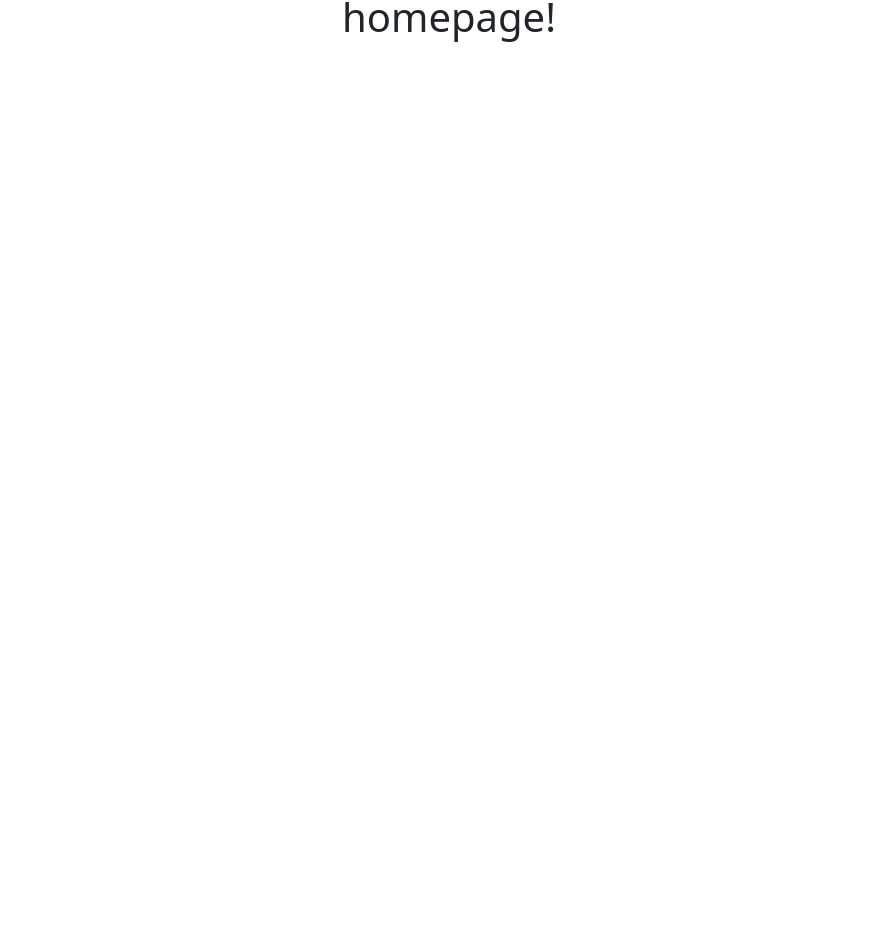
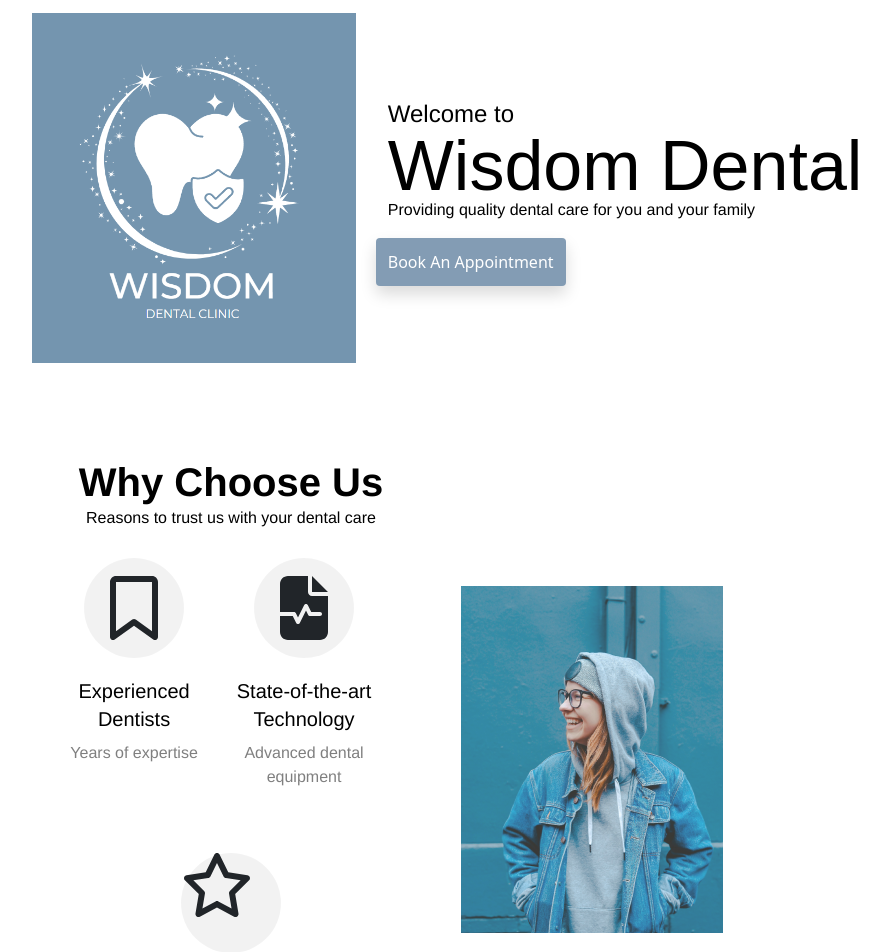
Before and after one commit to AlenaCucias/Wisdom-Dental, a React (Create React App) app in the folder wisdomdental/: page / in a window 1280 px wide. Shown: the part 119-1071 px from the top of the page, without its empty margins (191-1080 px from the left). Before the commit the page ends 800 px from the top, so only its background shows below. Built offline with nearby package versions, Linux system fonts and the light colour scheme.

Commit message:
home page front end complete - Madelyn

```diff
--- a/wisdomdental/package.json
+++ b/wisdomdental/package.json
@@ -3,6 +3,11 @@
   "version": "0.1.0",
   "private": true,
   "dependencies": {
+    "@fortawesome/fontawesome-svg-core": "^6.6.0",
+    "@fortawesome/free-brands-svg-icons": "^6.6.0",
+    "@fortawesome/free-regular-svg-icons": "^6.6.0",
+    "@fortawesome/free-solid-svg-icons": "^6.6.0",
+    "@fortawesome/react-fontawesome": "^0.2.2",
     "@reduxjs/toolkit": "^2.3.0",
     "@testing-library/jest-dom": "^5.17.0",
     "@testing-library/react": "^13.4.0",
--- a/wisdomdental/src/App.css
+++ b/wisdomdental/src/App.css
@@ -66,3 +66,211 @@
   color: white !important;
   background-color: #839cb4 !important;
 }
+.home-page {
+  display: flex;
+  flex-direction: column;
+  align-items: center;
+  width: 100%;
+  min-height: 100vh;
+  padding-top: 20px;
+}
+.home-page .text-wrapper {
+  color: #000000;
+  font-family: "Roboto-Medium", Helvetica;
+  font-size: 24px;
+  font-weight: 500;
+  letter-spacing: 0;
+  line-height: 48px;
+  margin-top: -1.00px;
+  position: relative;
+}
+.home-page .description {
+  color: #000000;
+  font-family: "Roboto-Regular", Helvetica;
+  font-size: 16px;
+  font-weight: 400;
+  letter-spacing: 0;
+  line-height: 24px;
+  position: relative;
+}
+.home-page .primary-wrapper {
+  all: unset;
+  align-items: flex-start;
+  border-radius: 8px;
+  box-shadow: 0px 4px 4px #00000040;
+  box-sizing: border-box;
+  display: inline-flex;
+  flex: 0 0 auto;
+  flex-direction: column;
+  gap: 12px;
+  overflow: hidden;
+  position: relative;
+}
+.home-page .primary {
+  align-items: center;
+  background-color: #839cb4;
+  border-radius: 8px;
+  display: inline-flex;
+  flex: 0 0 auto;
+  flex-direction: column;
+  justify-content: center;
+  padding: 12px;
+  position: relative;
+}
+.home-page .image-container {
+  align-items: center;
+  display: flex;
+  justify-content: center;
+  left: 0;
+  position: realtive;
+  top: 0;
+  width: 344px;
+}
+.home-page .screenshot {
+  height: 350px;
+  object-fit: cover;
+  position: relative;
+  width: 323.7px;
+}
+.home-page .div {
+  color: #000000;
+  font-family: "Sansation Light-Light", sans-serif;
+  font-size: 70px;
+  font-weight: 300;
+  letter-spacing: 0;
+  line-height: 48px;
+  position: relative;
+}
+.home-page .list {
+  align-items: center;
+  align-self: stretch;
+  background-color: #ffffff;
+  display: flex;
+  flex: 0 0 auto;
+  gap: 60px;
+  justify-content: center;
+  overflow: hidden;
+  width: 100%;
+
+}
+.home-page .title-3 {
+  align-self: stretch;
+  color: #000000;
+  font-family: "Roboto-Bold", Helvetica;
+  font-size: 40px;
+  font-weight: 700;
+  letter-spacing: 0;
+  line-height: 48px;
+  margin-top: -1.00px;
+  position: relative;
+}
+.home-page .list-2 {
+  align-items: center;
+  align-self: stretch;
+  display: flex;
+  flex: 0 0 auto;
+  flex-direction: column;
+  gap: 40px;
+  justify-content: center;
+  position: relative;
+  width: 100%;
+}
+.home-page .item {
+  align-items: center;
+  display: flex;
+  flex: 1;
+  flex-direction: column;
+  flex-grow: 0 0 auto;
+  gap: 20px;
+  justify-content: center;
+  padding: 12px 0px;
+  position: relative;
+}
+.home-page .frame-2 {
+  background-color: #0000000d;
+  border-radius: 50px;
+  height: 100px;
+  position: relative;
+  width: 100px;
+}
+.home-page .size-48 {
+  height: 64px !important;
+  left: 18px !important;
+  position: absolute !important;
+  top: 18px !important;
+  width: 64px !important;
+}
+.home-page .frame-3 {
+  align-items: flex-start;
+  align-self: stretch;
+  display: flex;
+  flex: 0 0 auto;
+  flex-direction: column;
+  gap: 8px;
+  position: relative;
+  width: 100%;
+}
+.home-page .title-4 {
+  align-self: stretch;
+  color: #000000;
+  font-family: "Roboto-Regular", Helvetica;
+  font-size: 20px;
+  font-weight: 400;
+  letter-spacing: 0;
+  line-height: 28px;
+  margin-top: -1.00px;
+  position: relative;
+  text-align: center;
+}
+.home-page .subtitle {
+  align-self: stretch;
+  color: #00000080;
+  font-family: "Roboto-Regular", Helvetica;
+  font-size: 16px;
+  font-weight: 400;
+  letter-spacing: 0;
+  line-height: 24px;
+  position: relative;
+  text-align: center;
+}
+.home-page .activity-wrapper {
+  background-color: #0000000d;
+  border-radius: 50px;
+  height: 100px;
+  overflow: hidden;
+  position: relative;
+  width: 100px;
+}
+.home-page .size-48-instance {
+  height: 64px !important;
+  left: 0 !important;
+  position: absolute !important;
+  top: 0 !important;
+  width: 64px !important;
+  text-align: center;
+}
+.home-page .div-wrapper {
+  align-items: center;
+  align-self: stretch;
+  display: flex;
+  gap: 60px;
+  height: 232px;
+  justify-content: center;
+  padding: 60px;
+  position: relative;
+  width: 100%;
+}
+.home-page .title-wrapper {
+  background-color: #839cb4;
+  height: 94px;
+  position: relative;
+  width: 532px;
+}
+.home-page .title-5 {
+  color: #ffffff;
+  font-family: "Roboto-Bold", Helvetica;
+  font-size: 40px;
+  font-weight: 700;
+  letter-spacing: 0;
+  line-height: 48px;
+}
--- a/wisdomdental/src/Pages/HomePage.js
+++ b/wisdomdental/src/Pages/HomePage.js
@@ -1,11 +1,123 @@
 import React from 'react'
+import logo from "../components/logo.png";
+import { Row, Col } from 'reactstrap';
+import smile from "../components/homeSmile.png";
+import { FontAwesomeIcon } from '@fortawesome/react-fontawesome'; // Core React component
+import { faBookmark, faStar } from '@fortawesome/free-regular-svg-icons'; // Specific icon
+import { faFileWaveform } from '@fortawesome/free-solid-svg-icons';
+
+
 
 const HomePage = () => {
   return (
-    <div>
-       <h1>homepage!</h1>
+    <div className='home-page'>
+      <Row className='mb-5'>
+        <Col md="5" className='my-auto pe-4'>
+          <div className="image-container">
+            <img
+              className="screenshot"
+              alt="logo"
+              src={logo}
+            />
+          </div>
+        </Col>
+        <Col md="7" className='my-auto'>
+          <Row>
+            <div className="text-wrapper text-start pb-1">Welcome to</div>
+          </Row>
+          <Row>
+            <div className="div gruppo-regular text-start pb-2">Wisdom Dental</div>
+          </Row>
+          <Row>
+            <p className="description text-start">
+              Providing quality dental care for you and your family
+            </p>
+          </Row>
+          <Row>
+            <button className="primary-wrapper btn rounded shadow text-start">
+              <div className="primary">
+                <div className="title-2">Book An Appointment</div>
+              </div>
+            </button>
+          </Row>
+        </Col>
+      </Row>
+      <Row className="my-5">
+        <Col md='6' className='pe-5 d-flex justify-contents-center'>
+          <div className="list">
+            <div className="container-2">
+              <Row>
+                <div className="title-3">Why Choose Us</div>
+
+              </Row>
+              <Row>
+                <p className="description">
+                  Reasons to trust us with your dental care
+                </p>
+              </Row>
+              <div className="list-2">
+                <Row>
+                  <div className="row">
+                    <Col>
+                      <div className="item ">
+                        <div className="frame-2">
+                          <div className="size-48"><FontAwesomeIcon icon={faBookmark} size='4x' /></div>
+                        </div>
+                        <div className="frame-3">
+                          <div className="title-4">Experienced Dentists</div>
+                          <div className="subtitle">Years of expertise</div>
+                        </div>
+                      </div>
+                    </Col>
+                    <Col>
+                      <div className="item ">
+                        <div className="activity-wrapper">
+                          <div className="size-48" >
+                            <FontAwesomeIcon icon={faFileWaveform} size='4x' />
+                          </div>
+                        </div>
+                        <div className="frame-3">
+                          <div className="title-4">State-of-the-art Technology</div>
+                          <div className="subtitle">Advanced dental equipment</div>
+                        </div>
+                      </div>
+                    </Col>
+                  </div>
+                </Row>
+                <Row>
+                    <div>
+                  <div className="item">
+                    <div className="frame-2">
+                      <div className="d-flex justify-content-center pt-3">
+                        <div className="size-48-instance"><FontAwesomeIcon icon={faStar} size='4x' /></div>
+                      </div>
+                    </div>
+                    <div className="frame-3">
+                      <div className="title-4">Excellent Patient Care</div>
+                      <p className="subtitle">Your comfort is our priority</p>
+                    </div>
+                  </div>
+                </div>
+                </Row>
+              </div>
+            </div>
+          </div>
+        </Col>
+        <Col md="6" className='d-flex align-items-center'>
+          <img
+            className='image-wrappe image img-fluid'
+            alt='home page image, girl smiling'
+            src={smile}
+          />
+        </Col>
+      </Row>
+      <div className="div-wrapper">
+        <div className="rounded shadow">
+          <button type='button' className='btn shadow rounded btn-lg title-wrapper title-5'>Learn More About Us!</button>
+        </div>
+      </div>
     </div>
   )
 }
 
-export default HomePage
+export default HomePage;
```
Also changed, not shown: wisdomdental/src/components/homeSmile.png (added), 1 other file (tests, documents, lock files or other folders).
